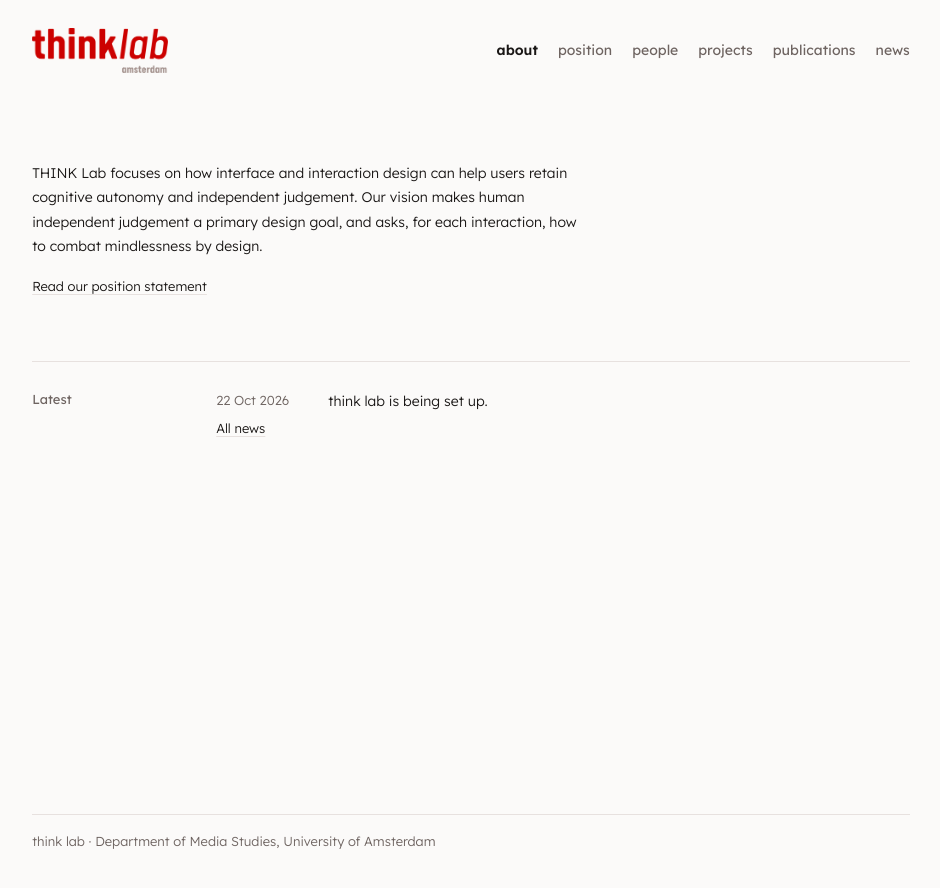
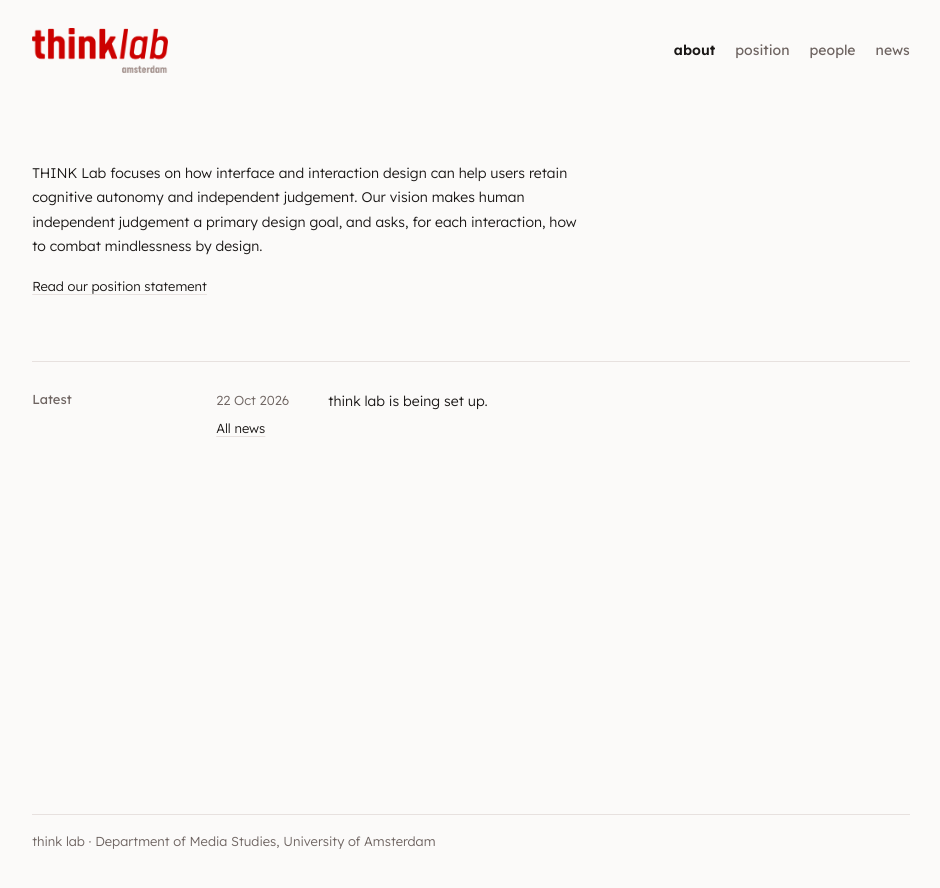
Before and after one commit to HLMQA/think, a Jekyll site: the page built from index.md, in a window 1280 px wide. Shown: the top 888 px of the page, without its empty margins (169-1109 px from the left). Built offline with Jekyll 4.4.1, drawn with Linux system fonts in a browser that asks for light colours.

Commit message:
Hide projects and publications until there is content
Co-Authored-By: Claude Opus 5.5 <noreply@anthropic.com>
Claude-Session: https://claude.ai/code/session_01TgR6aJ38HLEPLrkB6bpgPr

```diff
--- a/_config.yml
+++ b/_config.yml
@@ -11,4 +11,4 @@ collections:
   news:
     output: false
 
-exclude: [README.md, Gemfile, Gemfile.lock, vendor]
+exclude: [README.md, Gemfile, Gemfile.lock, vendor, projects, publications, _projects]  # projects and publications hidden until there is content
--- a/_includes/nav.html
+++ b/_includes/nav.html
@@ -1,7 +1,7 @@
 <header class="nav">
   <a class="nav-home" href="{{ '/' | relative_url }}"><img class="wordmark" src="{{ '/assets/img/wordmark.png' | relative_url }}" alt="think lab"></a>
   <nav class="nav-links" aria-label="Main">
-    {% assign links = "about:/,position:/position/,people:/people/,projects:/projects/,publications:/publications/,news:/news/" | split: "," %}
+    {% assign links = "about:/,position:/position/,people:/people/,news:/news/" | split: "," %}
     {% for l in links %}
       {% assign parts = l | split: ":" %}
       {% assign href = parts[1] %}
```
Also changed, not shown: README.md.
